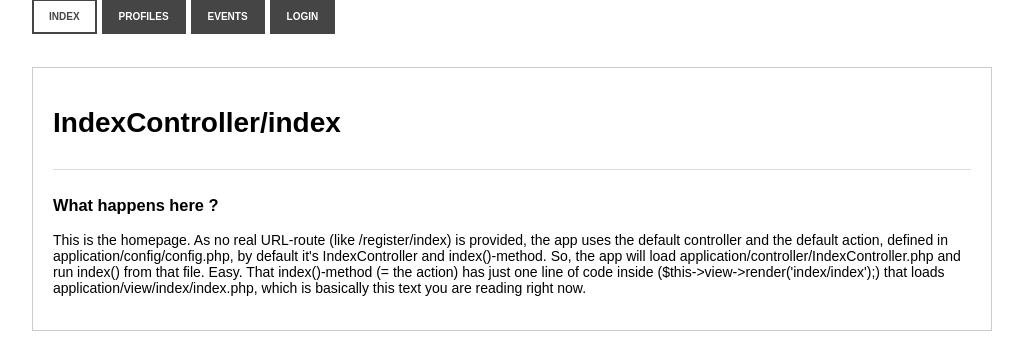
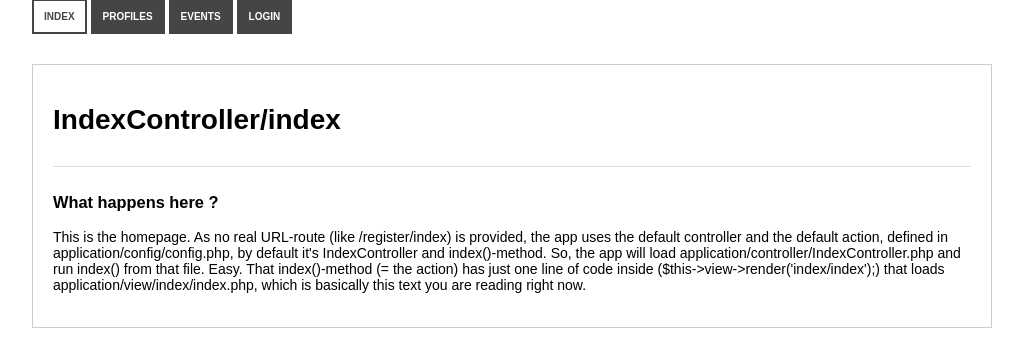
Before and after one commit to Arikato2001/Huge, a PHP site: page / in a window 1280 px wide. Shown: the part 459-820 px from the top of the page, without its empty margins (128-1151 px from the left). After the commit the page ends 787 px from the top, so only its background shows below. Run offline with PHP 8.4, Linux system fonts and the light colour scheme; some libraries are stand-ins or nearby versions.

Commit message:
CSS Navigation Anpassung

```diff
--- a/public/css/style.css
+++ b/public/css/style.css
@@ -88,6 +88,37 @@ body {
 }
 .navigation.right {
     float: right;
+}
+
+/*
+ * Ordnet die Hauptnavigation und die Benutzer-Navigation nebeneinander an.
+ * Die etwas kompakteren Links verhindern, dass der Adminbereich in eine zweite Zeile rutscht.
+ */
+.navigation-row {
+    display: flex;
+    align-items: flex-start;
+    justify-content: space-between;
+    gap: 6px;
+    width: 100%;
+}
+.navigation-row > .navigation {
+    display: flex;
+    flex-wrap: nowrap;
+}
+.navigation-row > .navigation.right {
+    float: none;
+    margin-left: auto;
+}
+.navigation-row > .navigation > li {
+    flex: 0 0 auto;
+    margin-right: 4px;
+}
+.navigation-row > .navigation > li:last-child {
+    margin-right: 0;
+}
+.navigation-row > .navigation > li > a {
+    padding-left: 10px;
+    padding-right: 10px;
 }
 .navigation li {
     float: left;
```
